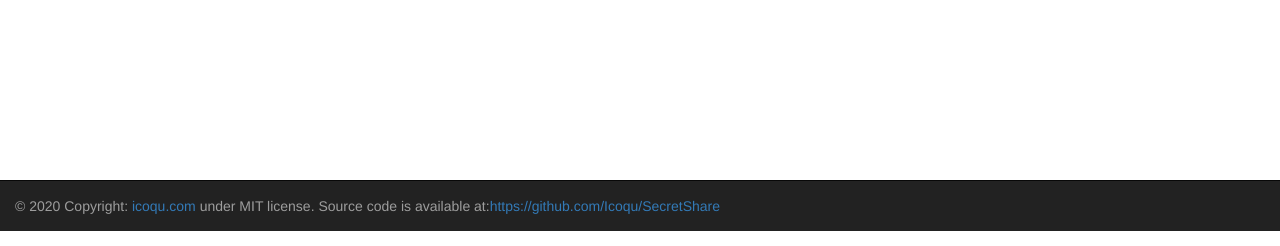
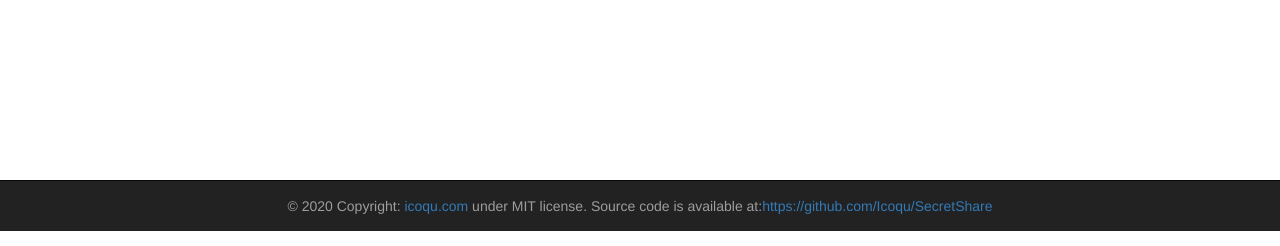
Before and after one commit to piotr-jarosz/SecretShare, a Flask app: page /secret in a window 1280 px wide. Shown: the part 554-800 px from the top of the page. Run offline with Flask 2, Linux system fonts and the light colour scheme; some libraries are stand-ins or nearby versions.

Commit message:
Improve footer

```diff
--- a/app/templates/base.html
+++ b/app/templates/base.html
@@ -6,6 +6,11 @@
 {% block head %}
     {{super()}}
     {{fixes.ie8()}}
+    <style>
+.navbar-text-override {
+    float: none;
+}
+    </style>
 {% endblock %}
 
 {% block navbar %}
@@ -46,7 +51,7 @@
         {% endblock %}
 
      <div class="navbar navbar-text navbar-inverse navbar-fixed-bottom center-block">
-    <p class="navbar-text" align="center">© 2020 Copyright:
+    <p class="navbar-text navbar-text-override" align="center">© 2020 Copyright:
         <a href="https://www.icoqu.com/">icoqu.com</a> under MIT license. Source code is available at:<a href="https://github.com/Icoqu/SecretShare">https://github.com/Icoqu/SecretShare</a></p>
 </div>
      </div>
```
